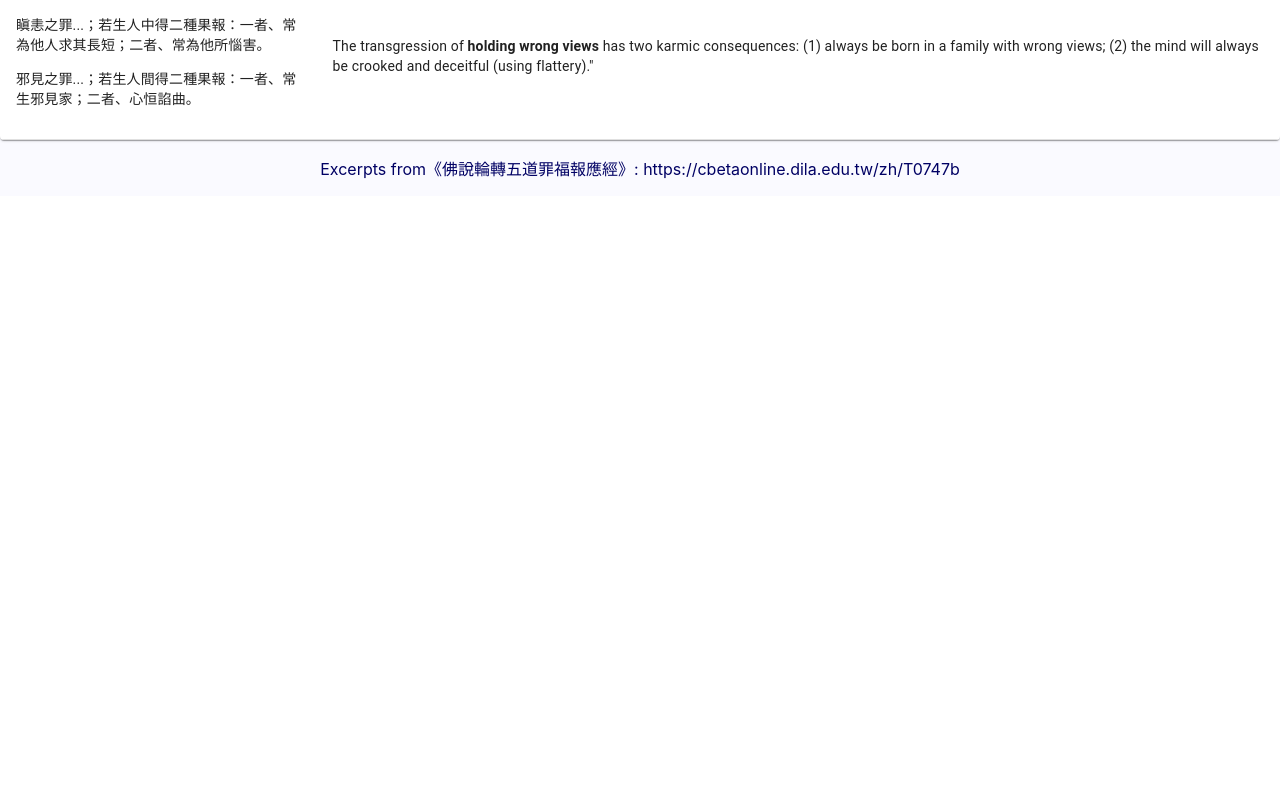
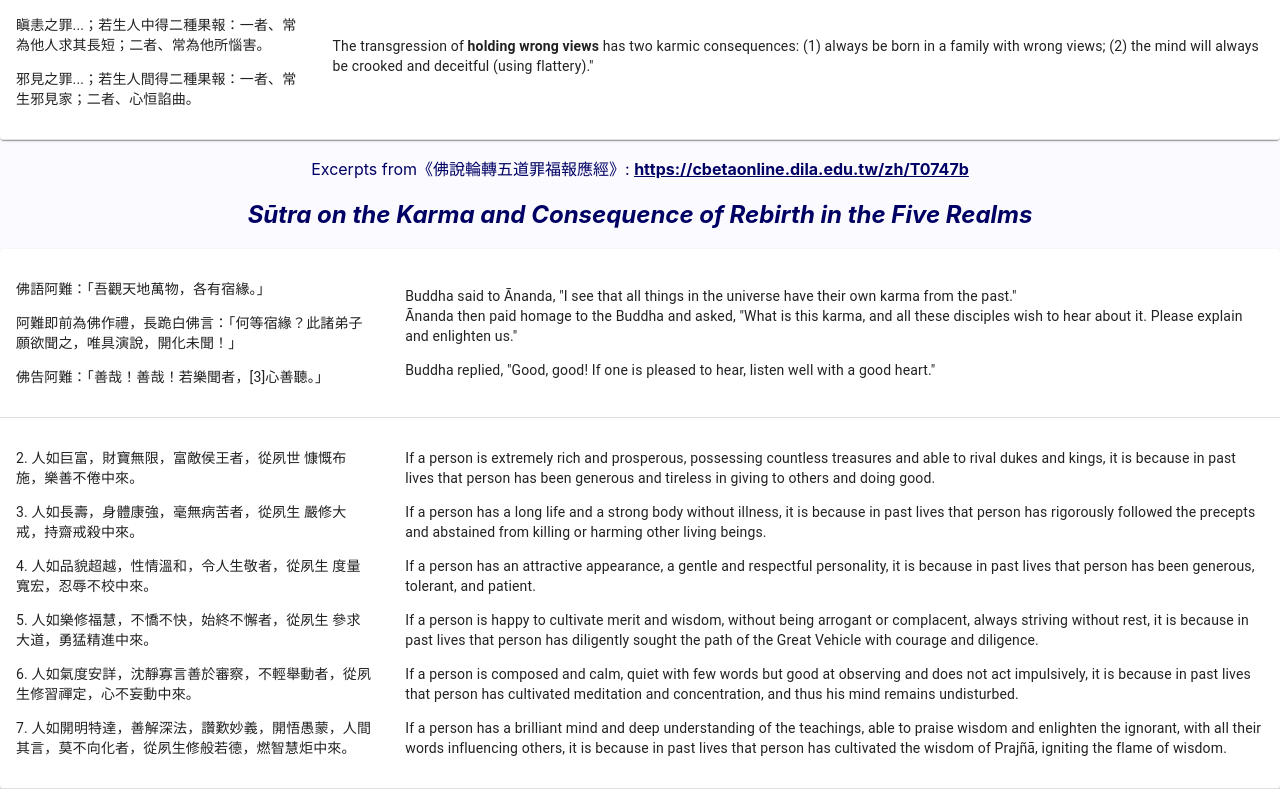
Before and after one commit to TheFloatingString/self-reflection-frontend, a React (Create React App) app: page /translated-scripts in a window 1280 px wide. Shown: the part 2296-3085 px from the top of the page. Before the commit the page ends 2492 px from the top, so only its background shows below. Built offline with nearby package versions, Linux system fonts and the light colour scheme.

Commit message:
Add Buddhist Sources

```diff
--- a/src/pages/TranslatedScriptsPage.js
+++ b/src/pages/TranslatedScriptsPage.js
@@ -198,7 +198,63 @@ The karmic consequences for those who are born as humans include: (1) living a s
         </TableContainer>
 
 
-<p>Excerpts from《佛說輪轉五道罪福報應經》: https://cbetaonline.dila.edu.tw/zh/T0747b</p>
+<p>Excerpts from《佛說輪轉五道罪福報應經》: <a href="https://cbetaonline.dila.edu.tw/zh/T0747b">https://cbetaonline.dila.edu.tw/zh/T0747b</a></p>
+
+<h2><i>Sūtra on the Karma and Consequence of Rebirth in the Five Realms
+</i></h2>
+
+
+<TableContainer component={Paper}>
+  <Table>
+    <TableBody>
+      <TableRow>
+        <TableCell>
+          <p>佛語阿難：「吾觀天地萬物，各有宿緣。」</p>
+          <p>阿難即前為佛作禮，長跪白佛言：「何等宿緣？此諸弟子願欲聞之，唯具演說，開化未聞！」</p>
+          <p>佛告阿難：「善哉！善哉！若樂聞者，[3]心善聽。」</p>
+        </TableCell>
+        <TableCell>
+          <p>Buddha said to Ānanda, "I see that all things in the universe have their own karma from the past." <br/>
+            Ānanda then paid homage to the Buddha and asked, "What is this karma, and all these disciples wish to hear about it. Please explain and enlighten us." </p>
+
+            <p>Buddha replied, "Good, good! If one is pleased to hear, listen well with a good heart."</p>
+
+        </TableCell>
+      </TableRow>
+      <TableRow>
+        <TableCell>
+          <p>2. 人如巨富，財寶無限，富敵侯王者，從夙世 慷慨布施，樂善不倦中來。</p>
+
+          <p>3. 人如長壽，身體康強，毫無病苦者，從夙生 嚴修大戒，持齋戒殺中來。</p>
+
+          <p>4. 人如品貌超越，性情溫和，令人生敬者，從夙生 度量寬宏，忍辱不校中來。</p>
+
+          <p>5. 人如樂修福慧，不憍不快，始終不懈者，從夙生 參求大道，勇猛精進中來。</p>
+
+          <p>6. 人如氣度安詳，沈靜寡言善於審察，不輕舉動者，從夙生修習禪定，心不妄動中來。</p>
+
+          <p>7. 人如開明特達，善解深法，讚歎妙義，開悟愚蒙，人間其言，莫不向化者，從夙生修般若德，燃智慧炬中來。</p>
+
+        </TableCell>
+        <TableCell>
+
+          <p>If a person is extremely rich and prosperous, possessing countless treasures and able to rival dukes and kings, it is because in past lives that person has been generous and tireless in giving to others and doing good.</p>
+
+          <p>If a person has a long life and a strong body without illness, it is because in past lives that person has rigorously followed the precepts and abstained from killing or harming other living beings.</p>
+
+          <p>If a person has an attractive appearance, a gentle and respectful personality, it is because in past lives that person has been generous, tolerant, and patient.</p>
+
+          <p>If a person is happy to cultivate merit and wisdom, without being arrogant or complacent, always striving without rest, it is because in past lives that person has diligently sought the path of the Great Vehicle with courage and diligence.</p>
+
+          <p>If a person is composed and calm, quiet with few words but good at observing and does not act impulsively, it is because in past lives that person has cultivated meditation and concentration, and thus his mind remains undisturbed.</p>
+
+          <p>If a person has a brilliant mind and deep understanding of the teachings, able to praise wisdom and enlighten the ignorant, with all their words influencing others, it is because in past lives that person has cultivated the wisdom of Prajñā, igniting the flame of wisdom.</p>
+
+        </TableCell>
+      </TableRow>
+    </TableBody>
+  </Table>
+</TableContainer>
 
     </div>
   );
```
